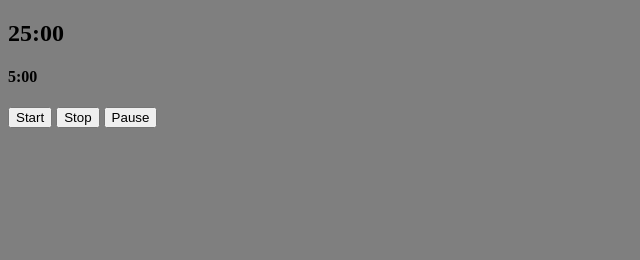
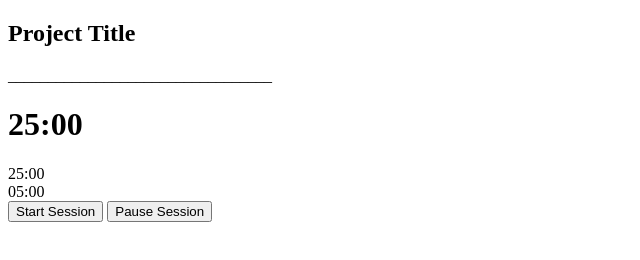
Before and after one commit to c-squared87/pomodoro_clock_js, a plain HTML site: page index.html in a window 1280 px wide. Shown: the whole page, without its empty margins (0-640 px from the left). Drawn offline with Linux system fonts and the light colour scheme.

Commit message:
thought some more about layout and design and did some small layout stuff

```diff
--- a/index.html
+++ b/index.html
@@ -6,7 +6,7 @@
   <title>Craig's Pomodoro Clock.</title>
   <style>
     body {
-      background-color: rgba(0, 0, 0, 0.5);
+      /* background-color: rgba(0, 0, 0, 0.5); */
     }
   </style>
 </head>
@@ -14,16 +14,50 @@
 <body>
   <div class="app" data-app>
 
-    <div class="display" data-display>
-      <h2 id="demo">25:00</h2>
-      <h4 id="">5:00</h4>
+    <!-- TODO: change from placeholder h tags and do it css with classes and divs -->
+    <h2>Project Title</h2>
+    <div data-progress-bar class="progress-bar">_________________________________</div>
+
+    <div class="main-display">
+      <h1>25:00</h1>
     </div>
 
-    <button data-start>Start</button>
-    <button data-stop>Stop</button>
-    <button data-pause>Pause</button>
+    <div class="controls">
+
+      <div class="settings control">
+        <div class="work-time">
+          <div class="work-length" data-work-length> 25:00 </div>
+        </div>
+        <div class="rest-time">
+          <div class="rest-length" data-rest-length> 05:00 </div>
+        </div>
+
+        <button>Start Session</button>
+        <button>Pause Session</button>
+      </div>
+
+    </div>
+
   </div>
-  <script src="./main.js" type="text/javascript"></script>
+  <!-- <script src="./main.js" type="text/javascript"></script> -->
 </body>
 
 </html>
+
+<!-- THIS IS A COOL EXAMPLE -->
+<!-- https://diegoluis.net/pomodoro-clock/ -->
+
+<!--
+
+  ProjectTitle
+  *progress bar
+  time left display
+
+  settings label
+  work time
+  rest time
+
+  start
+  pause
+
+-->
```
